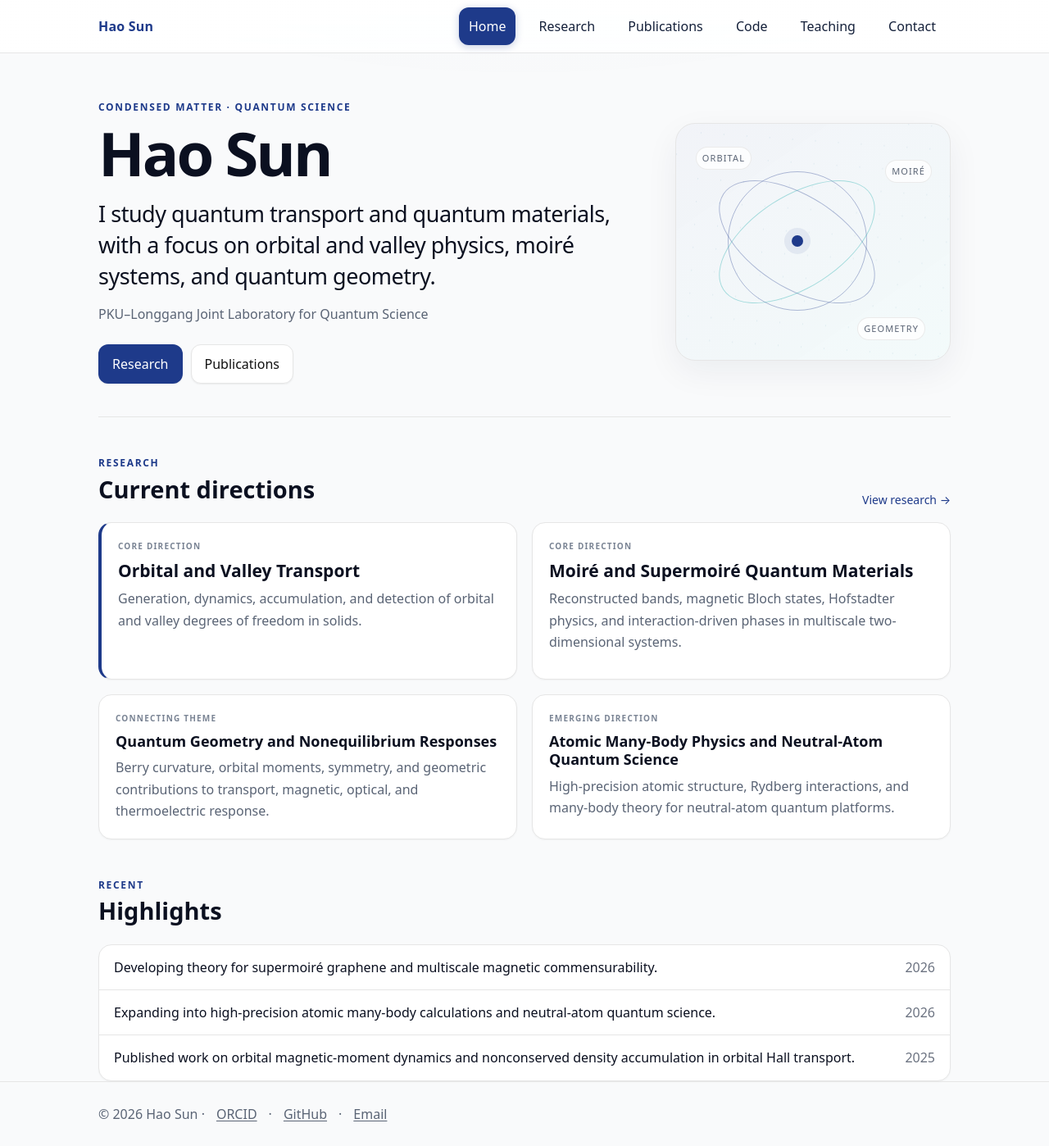
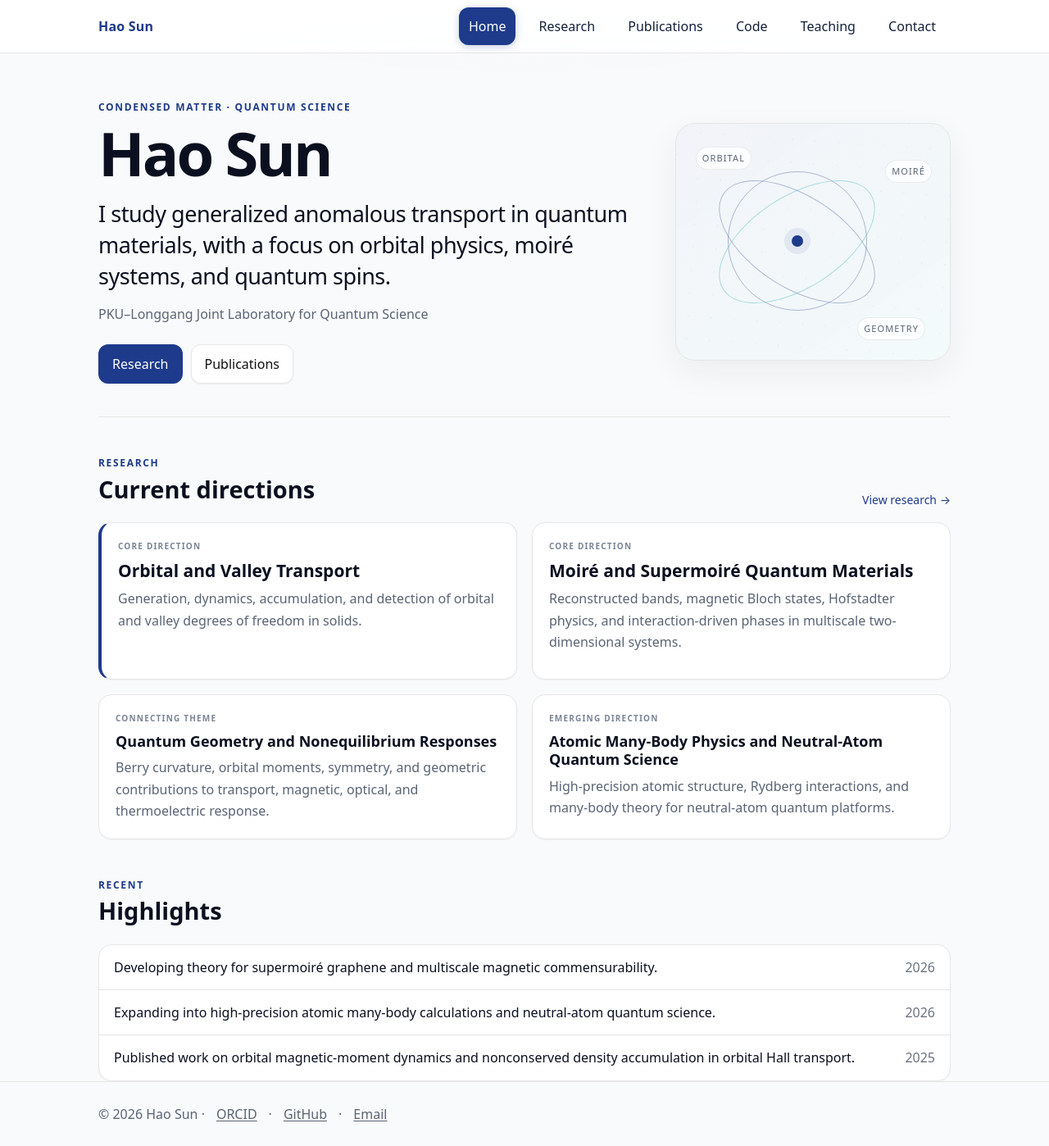
Before and after one commit to sunohao/sunhao_condensed_physics, a Jekyll site: the page built from index.md, in a window 1280 px wide and 1398 px high. Shown: the whole window at 82% size. Built offline with Jekyll 4.4.1, drawn with Linux system fonts in a browser that asks for light colours.

Commit message:
Update homepage research positioning

```diff
--- a/index.md
+++ b/index.md
@@ -7,7 +7,7 @@ title: Home
     <div class="eyebrow">CONDENSED MATTER · QUANTUM SCIENCE</div>
     <h1>Hao Sun</h1>
     <p class="hero-lead">
-      I study quantum transport and quantum materials, with a focus on orbital and valley physics, moiré systems, and quantum geometry.
+      I study generalized anomalous transport in quantum materials, with a focus on orbital physics, moiré systems, and quantum spins.
     </p>
     <p class="hero-meta">PKU–Longgang Joint Laboratory for Quantum Science</p>
     <p class="cta-row">
```
